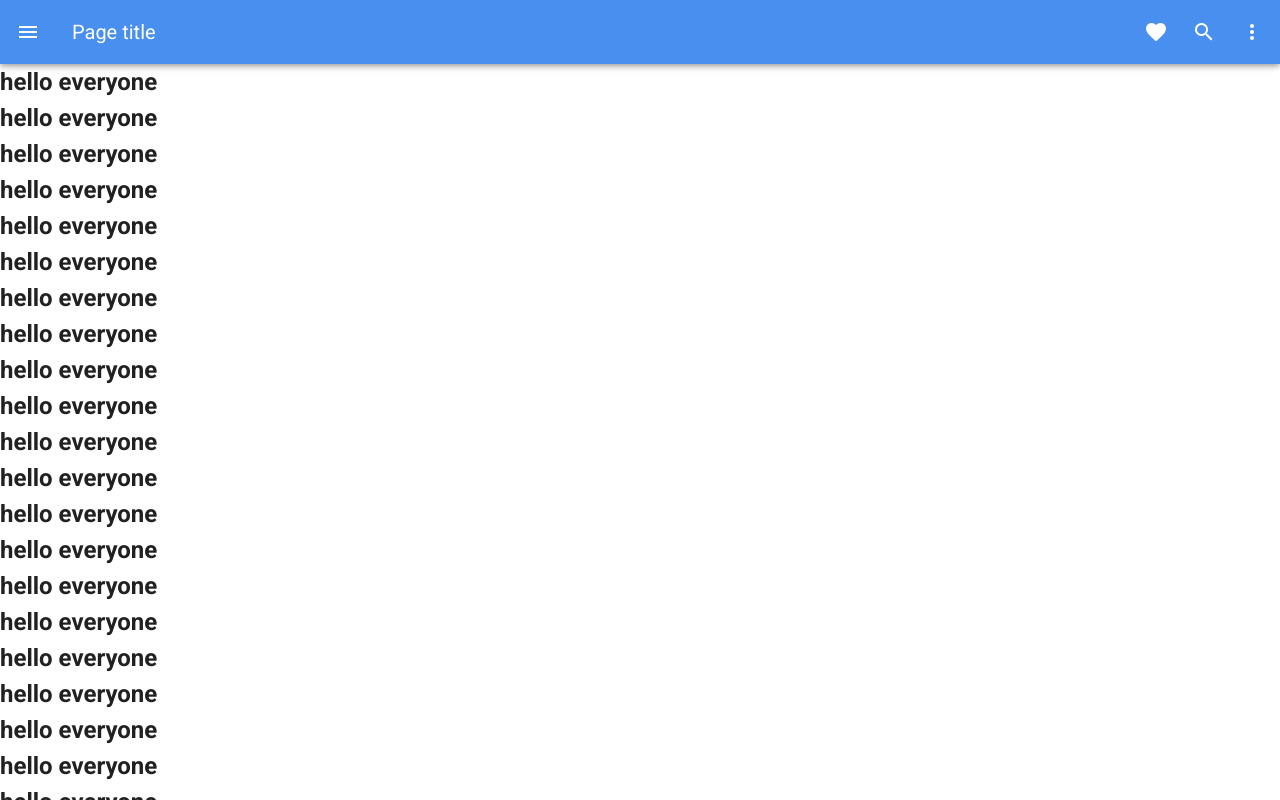
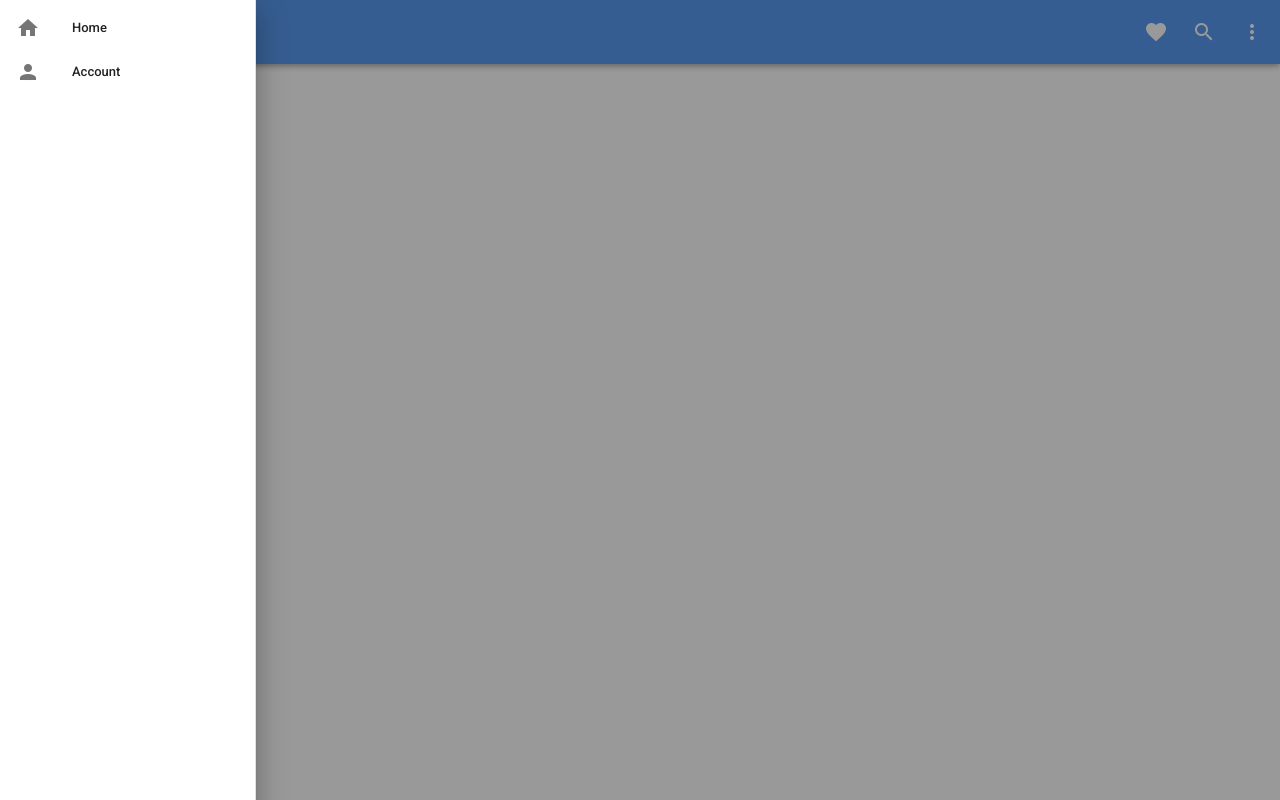
Before and after one commit to sbarrys/blog_project_vue_firebase, a Vue app: page / in a window 1280 px wide. Both pictures are taken after a click on the button 28 px from the left and 32 px from the top of the page. Shown: the top 800 px of the page. Built offline with nearby package versions, Linux system fonts and the light colour scheme.

Commit message:
drawer 간단 설정

```diff
--- a/src/components/header.vue
+++ b/src/components/header.vue
@@ -4,7 +4,7 @@
       color="primary lighten-1"
       dark
     >
-      <v-app-bar-nav-icon></v-app-bar-nav-icon>
+      <v-app-bar-nav-icon @click="drawer=true"></v-app-bar-nav-icon>
 
       <v-toolbar-title>Page title</v-toolbar-title>
 
@@ -39,5 +39,44 @@
         </v-list>
       </v-menu>
     </v-app-bar>
+
+        <v-navigation-drawer
+      v-model="drawer"
+      absolute
+      temporary
+    >
+      <v-list
+        nav
+        dense
+      >
+        <v-list-item-group
+          v-model="group"
+          active-class="deep-purple--text text--accent-4"
+        >
+          <v-list-item>
+            <v-list-item-icon>
+              <v-icon>mdi-home</v-icon>
+            </v-list-item-icon>
+            <v-list-item-title>Home</v-list-item-title>
+          </v-list-item>
+
+          <v-list-item>
+            <v-list-item-icon>
+              <v-icon>mdi-account</v-icon>
+            </v-list-item-icon>
+            <v-list-item-title>Account</v-list-item-title>
+          </v-list-item>
+
+        </v-list-item-group>
+      </v-list>
+    </v-navigation-drawer>
+
   </div>
 </template>
+<script>
+export default {
+  data: () => ({
+    drawer: false
+  })
+}
+</script>
```
